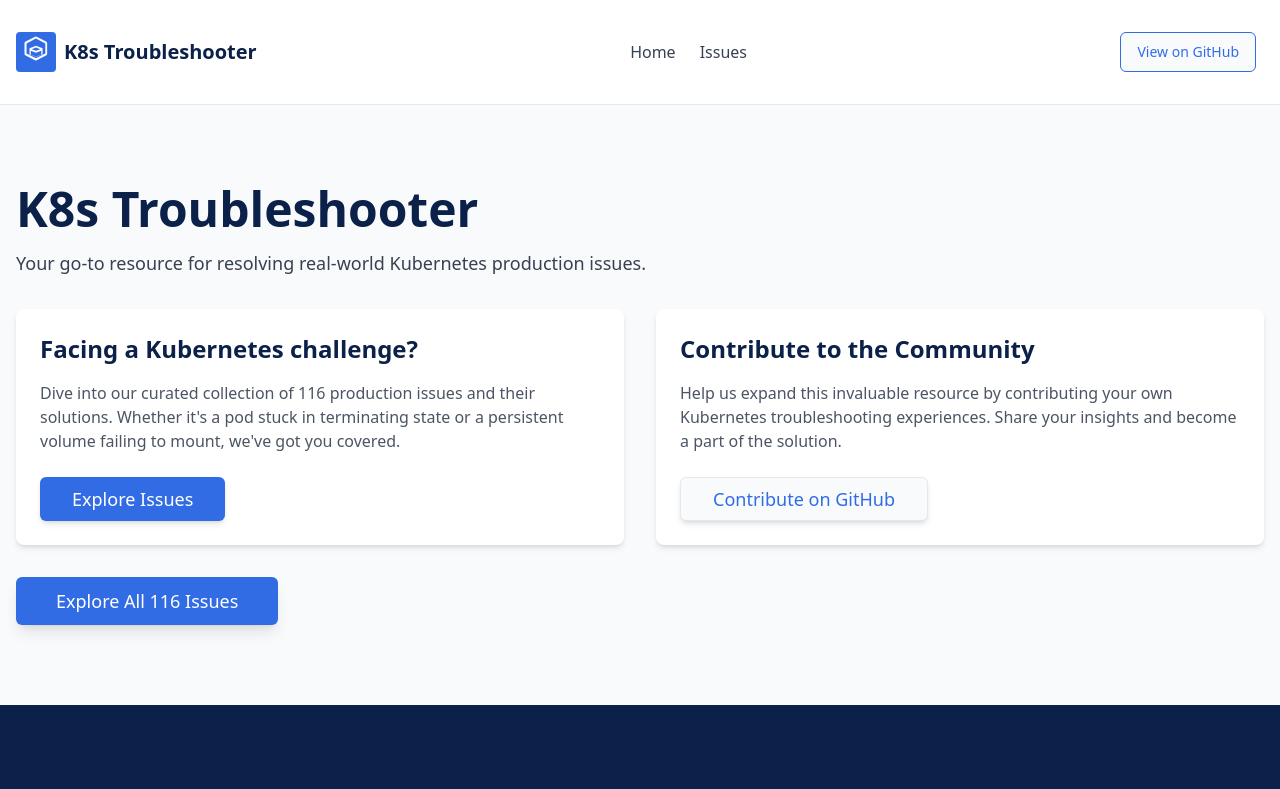
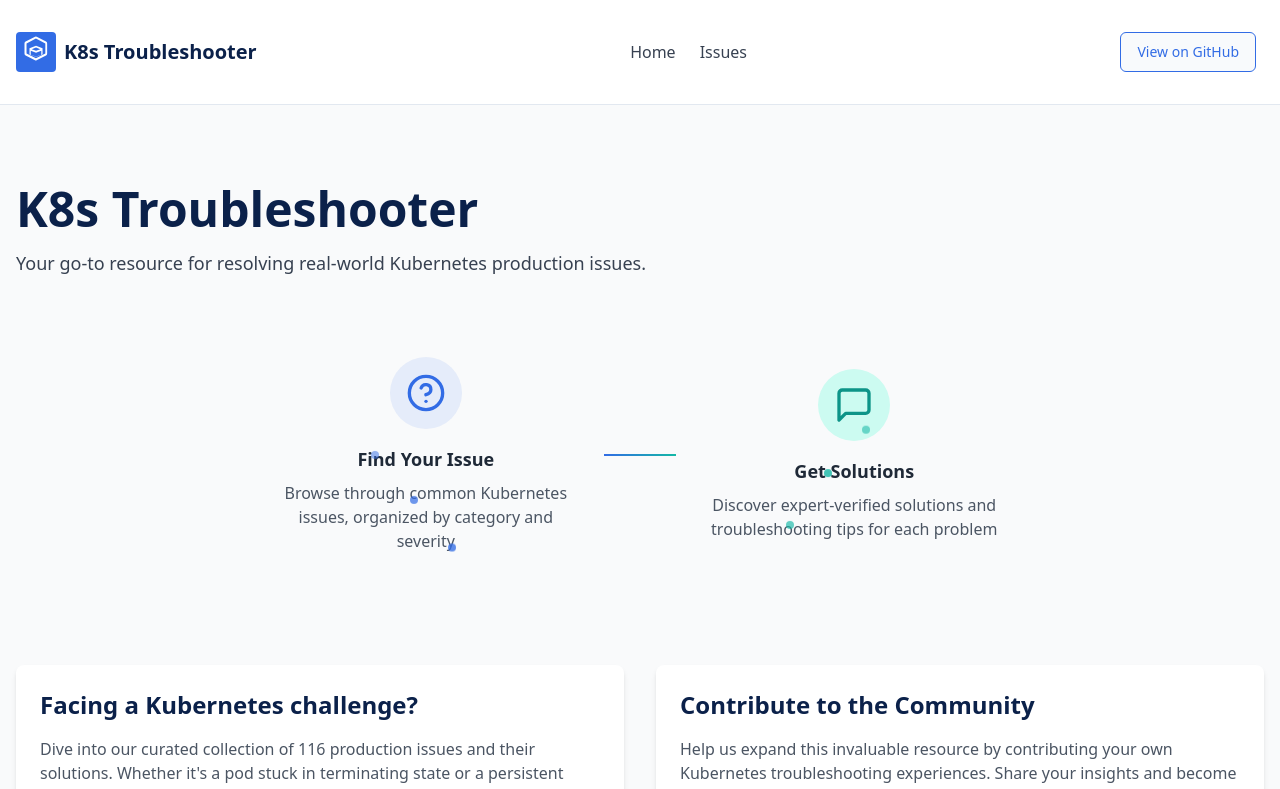
Before and after one commit to suman2mark/k8s-issue-navigator-guide, a React (Vite) app: page / in a window 1280 px wide. Shown: the top 789 px of the page. Built offline with nearby package versions, Linux system fonts and the light colour scheme.

Commit message:
Fix issue count and add graphics
Fixes the issue count to reflect the actual number of issues. Adds graphics to the question and answer sections.

```diff
--- /dev/null
+++ b/src/components/QuestionAnswerGraphic.tsx
@@ -0,0 +1,101 @@
+
+import { MessageSquare, HelpCircle } from "lucide-react";
+import { motion } from "framer-motion";
+
+interface QuestionAnswerGraphicProps {
+  className?: string;
+}
+
+export const QuestionAnswerGraphic = ({ className = "" }: QuestionAnswerGraphicProps) => {
+  return (
+    <div className={`w-full flex justify-center items-center py-6 ${className}`}>
+      <div className="relative max-w-3xl w-full">
+        {/* Decorative background elements */}
+        <motion.div
+          className="absolute inset-0 bg-gradient-to-r from-blue-50 to-cyan-50 rounded-xl -z-10"
+          initial={{ opacity: 0 }}
+          animate={{ opacity: 1 }}
+          transition={{ duration: 0.5 }}
+        />
+
+        <div className="flex flex-col md:flex-row items-center justify-between p-6 gap-8">
+          {/* Question side */}
+          <motion.div
+            className="flex flex-col items-center text-center"
+            initial={{ x: -20, opacity: 0 }}
+            animate={{ x: 0, opacity: 1 }}
+            transition={{ duration: 0.5, delay: 0.2 }}
+          >
+            <div className="rounded-full bg-k8s-blue bg-opacity-10 p-4 mb-4">
+              <HelpCircle className="h-10 w-10 text-k8s-blue" />
+            </div>
+            <h3 className="text-lg font-semibold text-gray-800 mb-2">Find Your Issue</h3>
+            <p className="text-gray-600 max-w-xs">Browse through common Kubernetes issues, organized by category and severity</p>
+          </motion.div>
+
+          {/* Connecting line */}
+          <motion.div
+            className="hidden md:block h-0.5 w-20 bg-gradient-to-r from-k8s-blue to-teal-500"
+            initial={{ scaleX: 0, opacity: 0 }}
+            animate={{ scaleX: 1, opacity: 1 }}
+            transition={{ duration: 0.7, delay: 0.4 }}
+          />
+
+          {/* Answer side */}
+          <motion.div
+            className="flex flex-col items-center text-center"
+            initial={{ x: 20, opacity: 0 }}
+            animate={{ x: 0, opacity: 1 }}
+            transition={{ duration: 0.5, delay: 0.3 }}
+          >
+            <div className="rounded-full bg-teal-100 p-4 mb-4">
+              <MessageSquare className="h-10 w-10 text-teal-600" />
+            </div>
+            <h3 className="text-lg font-semibold text-gray-800 mb-2">Get Solutions</h3>
+            <p className="text-gray-600 max-w-xs">Discover expert-verified solutions and troubleshooting tips for each problem</p>
+          </motion.div>
+        </div>
+
+        {/* Animated dots */}
+        {[1, 2, 3].map((i) => (
+          <motion.div
+            key={i}
+            className="absolute h-2 w-2 rounded-full bg-k8s-blue"
+            style={{
+              top: `${30 + i * 20}%`,
+              left: `${10 + i * 5}%`,
+            }}
+            animate={{
+              y: [0, -10, 0],
+              opacity: [0.3, 0.8, 0.3],
+            }}
+            transition={{
+              duration: 2,
+              repeat: Infinity,
+              delay: i * 0.3,
+            }}
+          />
+        ))}
+        {[1, 2, 3].map((i) => (
+          <motion.div
+            key={i + 3}
+            className="absolute h-2 w-2 rounded-full bg-teal-500"
+            style={{
+              top: `${20 + i * 20}%`,
+              right: `${15 + i * 5}%`,
+            }}
+            animate={{
+              y: [0, -10, 0],
+              opacity: [0.3, 0.8, 0.3],
+            }}
+            transition={{
+              duration: 2,
+              repeat: Infinity,
+              delay: i * 0.4,
+            }}
+          />
+        ))}
+      </div>
+    </div>
+  );
+};
--- a/src/lib/types.ts
+++ b/src/lib/types.ts
@@ -1,3 +1,4 @@
+
 export type Issue = {
   id: number;
   title: string;
@@ -14,3 +15,6 @@ export type SeverityType = "low" | "medium" | "high" | "critical";
 export type ComponentFilter = "all" | string;
 
 export type CategoryFilter = "all" | string;
+
+// Updated to include "all" in the SeverityType filter options
+export type SeverityFilter = SeverityType | "all";
--- a/src/pages/Index.tsx
+++ b/src/pages/Index.tsx
@@ -1,9 +1,12 @@
+
 import { Link } from "react-router-dom";
 
 import { Button } from "@/components/ui/button";
 import Navbar from "@/components/Navbar";
 import Footer from "@/components/Footer";
 import { issues } from "@/data/issues";
+import { QuestionAnswerGraphic } from "@/components/QuestionAnswerGraphic";
+import { motion } from "framer-motion";
 
 const Index = () => {
   return (
@@ -12,16 +15,40 @@ const Index = () => {
 
       <main className="flex-grow bg-gray-50">
         <div className="container-custom py-20">
-          <h1 className="text-4xl md:text-5xl font-bold text-k8s-navy mb-4">
+          <motion.h1
+            className="text-4xl md:text-5xl font-bold text-k8s-navy mb-4"
+            initial={{ opacity: 0, y: -20 }}
+            animate={{ opacity: 1, y: 0 }}
+            transition={{ duration: 0.5 }}
+          >
             K8s Troubleshooter
-          </h1>
-          <p className="text-lg text-gray-700 mb-8">
+          </motion.h1>
+          <motion.p
+            className="text-lg text-gray-700 mb-8"
+            initial={{ opacity: 0 }}
+            animate={{ opacity: 1 }}
+            transition={{ duration: 0.5, delay: 0.2 }}
+          >
             Your go-to resource for resolving real-world Kubernetes production
             issues.
-          </p>
+          </motion.p>
+
+          <motion.div
+            className="mb-16"
+            initial={{ opacity: 0, y: 20 }}
+            animate={{ opacity: 1, y: 0 }}
+            transition={{ duration: 0.5, delay: 0.3 }}
+          >
+            <QuestionAnswerGraphic />
+          </motion.div>
 
           <div className="grid grid-cols-1 md:grid-cols-2 gap-8">
-            <div className="bg-white rounded-lg shadow-md p-6">
+            <motion.div
+              className="bg-white rounded-lg shadow-md p-6"
+              initial={{ opacity: 0, x: -20 }}
+              animate={{ opacity: 1, x: 0 }}
+              transition={{ duration: 0.5, delay: 0.4 }}
+            >
               <h2 className="text-2xl font-semibold text-k8s-navy mb-4">
                 Facing a Kubernetes challenge?
               </h2>
@@ -36,9 +63,14 @@ const Index = () => {
                   Explore Issues
                 </Button>
               </Link>
-            </div>
+            </motion.div>
 
-            <div className="bg-white rounded-lg shadow-md p-6">
+            <motion.div
+              className="bg-white rounded-lg shadow-md p-6"
+              initial={{ opacity: 0, x: 20 }}
+              animate={{ opacity: 1, x: 0 }}
+              transition={{ duration: 0.5, delay: 0.5 }}
+            >
               <h2 className="text-2xl font-semibold text-k8s-navy mb-4">
                 Contribute to the Community
               </h2>
@@ -61,11 +93,17 @@ const Index = () => {
                   Contribute on GitHub
                 </Button>
               </a>
-            </div>
+            </motion.div>
           </div>
 
-          {/* Explore Issues Button - Fixed to remove framer-motion property */}
-          <Link to="/issues" className="block mt-8">
+          {/* Explore Issues Button with animation */}
+          <motion.div
+            className="mt-8 text-center"
+            initial={{ opacity: 0, y: 20 }}
+            animate={{ opacity: 1, y: 0 }}
+            transition={{ duration: 0.5, delay: 0.6 }}
+          >
+            <Link to="/issues" className="inline-block">
               <Button
                 size="lg"
                 asChild
@@ -74,6 +112,7 @@ const Index = () => {
                 <span>Explore All {issues.length} Issues</span>
               </Button>
             </Link>
+          </motion.div>
         </div>
       </main>
 
--- a/src/pages/Issues.tsx
+++ b/src/pages/Issues.tsx
@@ -7,13 +7,14 @@ import SearchBar from "@/components/SearchBar";
 import FilterBar from "@/components/FilterBar";
 import IssueCard from "@/components/IssueCard";
 import { searchIssues, issues } from "@/data/issues";
-import { ComponentFilter, SeverityType, CategoryFilter } from "@/lib/types";
+import { ComponentFilter, SeverityFilter, CategoryFilter } from "@/lib/types";
+import { QuestionAnswerGraphic } from "@/components/QuestionAnswerGraphic";
 
 const Issues = () => {
   const { toast } = useToast();
   const [query, setQuery] = useState("");
   const [component, setComponent] = useState<ComponentFilter>("all");
-  const [severity, setSeverity] = useState<SeverityType>("all");
+  const [severity, setSeverity] = useState<SeverityFilter>("all");
   const [category, setCategory] = useState<CategoryFilter>("all");
 
   const resetFilters = () => {
@@ -62,11 +63,14 @@ const Issues = () => {
               </div>
 
               {filteredIssues.length > 0 ? (
-                <div className="grid grid-cols-1 md:grid-cols-2 lg:grid-cols-3 gap-6">
-                  {filteredIssues.map((issue) => (
-                    <IssueCard key={issue.id} issue={issue} />
-                  ))}
-                </div>
+                <>
+                  <QuestionAnswerGraphic className="mb-8 hidden md:flex" />
+                  <div className="grid grid-cols-1 md:grid-cols-2 lg:grid-cols-3 gap-6">
+                    {filteredIssues.map((issue) => (
+                      <IssueCard key={issue.id} issue={issue} />
+                    ))}
+                  </div>
+                </>
               ) : (
                 <div className="text-center py-12 bg-gray-50 rounded-lg">
                   <svg
```
Lines whose indentation alone changed are shown as unchanged.
